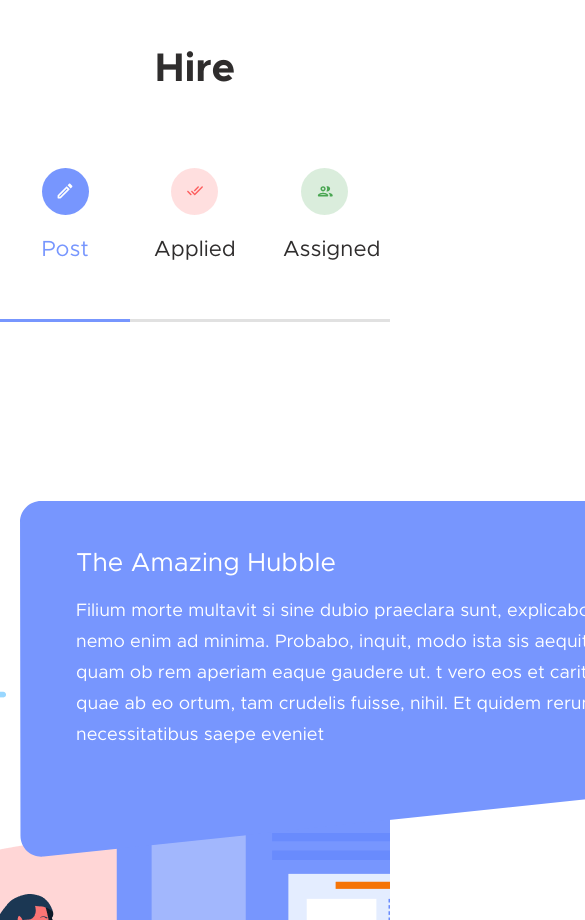
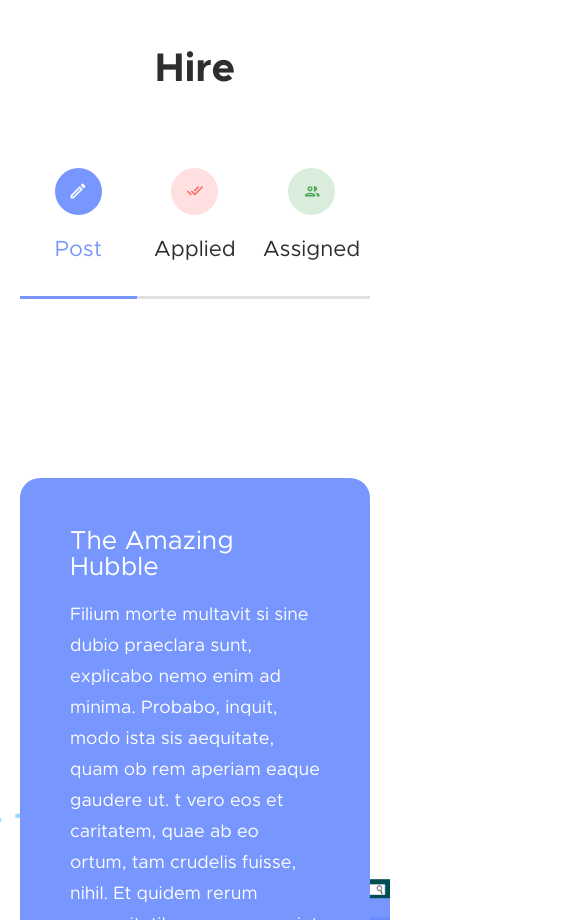
Before and after one commit to abinesh8900/Treva, a website: page index.html in a window 390 px wide. Shown: the part 1080-2000 px from the top of the page, 585 px wide, since content can reach past the window. Drawn offline with Linux system fonts and the light colour scheme; files whose address does not match are found by name.

Commit message:
rws medium small screen

```diff
--- a/index.html
+++ b/index.html
@@ -46,11 +46,11 @@
       </main>
     </section>
     <section class="hire-warp">
-      <header class="warp__header horizontal-align">
+      <header class="warp__header container horizontal-align">
         <h3 class="warp__heading">Hire</h3>
-        <nav class="warp__nav">
-          <div class="warp__nav-item warp__nav-item-blue inline-block">
-            <div class="nav-item__circle nav-item__circle-blue inline-block">
+        <nav class="warp__nav flex">
+          <div class="warp__nav-item warp__nav-item-blue flex">
+            <div class="nav-item__circle nav-item__circle-blue">
               <figure class="nav-item__circle-icon">
                 <img
                   src="assets/img/edit.svg"
@@ -60,10 +60,10 @@
                 />
               </figure>
             </div>
-            <p class="nav-item__text nav-item__text-blue inline-block">Post</p>
+            <p class="nav-item__text nav-item__text-blue">Post</p>
           </div>
-          <div class="warp__nav-item warp__nav-item-red inline-block">
-            <div class="nav-item__circle nav-item__circle-red inline-block">
+          <div class="warp__nav-item warp__nav-item-red flex">
+            <div class="nav-item__circle nav-item__circle-red">
               <figure class="nav-item__circle-icon">
                 <img
                   src="assets/img/tick-icon.svg"
@@ -73,10 +73,10 @@
                 />
               </figure>
             </div>
-            <p class="nav-item__text inline-block">Applied</p>
+            <p class="nav-item__text">Applied</p>
           </div>
-          <div class="warp__nav-item warp__nav-item-green inline-block">
-            <div class="nav-item__circle nav-item__circle-green inline-block">
+          <div class="warp__nav-item warp__nav-item-green flex">
+            <div class="nav-item__circle nav-item__circle-green">
               <figure class="nav-item__circle-icon">
                 <img
                   src="assets/img/people.svg"
@@ -86,7 +86,7 @@
                 />
               </figure>
             </div>
-            <p class="nav-item__text inline-block">Assigned</p>
+            <p class="nav-item__text">Assigned</p>
           </div>
         </nav>
       </header>
@@ -127,9 +127,9 @@
       </div>
     </section>
     <section class="work-warp">
-      <header class="warp__header horizontal-align">
+      <header class="warp__header container horizontal-align">
         <h3 class="warp__heading">Work</h3>
-        <nav class="warp__nav">
+        <nav class="warp__nav flex">
           <div class="warp__nav-item warp__nav-item-pink inline-block">
             <div class="nav-item__circle nav-item__circle-pink inline-block">
               <figure class="nav-item__circle-icon">
--- a/sass/abscracts/_map.scss
+++ b/sass/abscracts/_map.scss
@@ -17,6 +17,7 @@ $line-height: (
   lh-40: 40px,
 );
 
+
 // BOX SHADOW
 $card-shadow: (
   blue-fliter: drop-shadow(0 23px 14px rgba(119, 150, 254, 0.97)),
--- a/sass/abscracts/_mixins.scss
+++ b/sass/abscracts/_mixins.scss
@@ -12,8 +12,16 @@
     @media screen and (max-width: 1006px) {
       @content;
     }
-  } @else if $point == medium-screen {
+  } @else if $point == medium-largre-screen {
     @media screen and (max-width: 1100px) {
+      @content;
+    }
+  } @else if $point == medium-small-screen {
+    @media screen and (max-width: 780px) {
+      @content;
+    }
+  } @else if $point == small-screen {
+    @media screen and (max-width: 500px) {
       @content;
     }
   }
--- a/sass/layout/_footer.scss
+++ b/sass/layout/_footer.scss
@@ -3,9 +3,10 @@
   background-image: url(assets/img/footerbg.png);
   background-position: bottom;
   background-repeat: no-repeat;
+  background-size: contain;
 
   @include breakpoint(footer-container) {
-    height: 700px;
+    height: 500px;
   }
 
   &__container {
--- a/sass/pages/_home.scss
+++ b/sass/pages/_home.scss
@@ -4,7 +4,6 @@
 .warp__header {
   max-width: 694px;
   text-align: center;
-  font-size: font-size(fs-0);
   margin-bottom: 179px;
 }
 .warp__heading {
@@ -18,6 +17,12 @@
   border-bottom: 3px solid $warp-border;
   width: calc(100% / 3);
   padding: 33px 0;
+  justify-content: center;
+  align-items: center;
+
+  @include breakpoint(medium-small-screen) {
+    flex-flow: column;
+  }
 }
 .nav-item__circle {
   height: 47px;
@@ -31,8 +36,12 @@
 .nav-item__text {
   font-size: font-size(fs-22);
   line-height: map-get($line-height, lh-25);
-  margin: 23px;
+  margin: 0 0 0 23px;
   color: $primary-text-color;
+
+  @include breakpoint(medium-small-screen) {
+    margin: 23px 0 0 0;
+  }
 }
 .nav-item__circle-blue {
   background-color: $light-blue;
@@ -55,8 +64,11 @@
   background-repeat: no-repeat;
   background-position: bottom right;
 
-  @include breakpoint(medium-screen) {
+  @include breakpoint(medium-largre-screen) {
     height: 800px;
+  }
+  @include breakpoint(medium-small-screen) {
+    background-size: 523px;
   }
 }
 // .hire__card-left-blur {
@@ -70,10 +82,23 @@
   padding: 49px 0 98px 56px;
   width: 750px;
   height: 356px;
+
+  @include breakpoint(medium-small-screen) {
+    clip-path: unset;
+    width: 100%;
+    border-radius: 20px;
+    // background-color: rgba(119, 150, 254, 0.5);
+    height: unset;
+    padding: 50px;
+  }
 }
 .hire__card-left-content {
   max-width: 564px;
   color: $secondary-text-color;
+
+  @include breakpoint(medium-small-screen) {
+    max-width: 100%;
+  }
 }
 
 .card-desc {
@@ -88,9 +113,14 @@
   background-position: bottom left;
   height: 768px;
 
-  @include breakpoint(medium-screen) {
+  @include breakpoint(medium-largre-screen) {
     margin-top: unset;
     height: 1200px;
+  }
+
+  @include breakpoint(medium-small-screen) {
+    background-size: 500px;
+    height: 1120px;
   }
 }
 .hire__card-right {
@@ -102,10 +132,23 @@
   padding: 153px 0 87px 122px;
   width: 709px;
   height: 523px;
+
+  @include breakpoint(medium-small-screen) {
+    clip-path: unset;
+    // background-color: rgba(255, 134, 91, 0.5);
+    padding: 50px;
+    width: 100%;
+    height: unset;
+    border-radius: 20px;
+  }
 }
 .hire__card-right-content {
-  width: 539px;
+  max-width: 539px;
   color: $secondary-text-color;
+
+  @include breakpoint(medium-small-screen) {
+    max-width: 100%;
+  }
 }
 .hire__card-right-desc {
   margin-top: 20px;
@@ -115,7 +158,7 @@
 .work-warp {
   margin-bottom: 287px;
 
-  @include breakpoint(medium-screen) {
+  @include breakpoint(medium-largre-screen) {
     margin-bottom: 180px;
   }
 }
@@ -141,8 +184,12 @@
   background-repeat: no-repeat;
   background-position: bottom right;
 
-  @include breakpoint(medium-screen) {
+  @include breakpoint(medium-largre-screen) {
     height: 870px;
+  }
+  @include breakpoint(medium-small-screen) {
+    height: 800px;
+    background-size: 450px;
   }
 }
 .work__card-left {
@@ -153,11 +200,23 @@
   padding: 99px 0 80px 79px;
   width: 706px;
   height: 446px;
+
+  @include breakpoint(medium-small-screen) {
+    clip-path: unset;
+    // background-color: rgba(137, 55, 220, 0.5);
+    padding: 50px;
+    width: 100%;
+    height: unset;
+    border-radius: 20px;
+  }
 }
 .work__card-left-content {
   max-width: 490px;
   color: $secondary-text-color;
-  // filter: blur(62.5205px);
+
+  @include breakpoint(medium-small-screen) {
+    max-width: 100%;
+  }
 }
 .work__bg-left {
   margin-top: 200px;
@@ -166,9 +225,14 @@
   background-position: bottom left;
   height: 802px;
 
-  @include breakpoint(medium-screen) {
+  @include breakpoint(medium-largre-screen) {
     height: 1200px;
     margin-top: unset;
+  }
+
+  @include breakpoint(medium-small-screen) {
+    height: 1200px;
+    background-size: 500px;
   }
 }
 .work__card-right {
@@ -180,11 +244,22 @@
   padding: 148px 0px 147px 132px;
   width: 709px;
   height: 594px;
+
+  @include breakpoint(medium-small-screen) {
+    clip-path: unset;
+    padding: 50px;
+    width: 100%;
+    height: unset;
+    border-radius: 20px;
+  }
 }
 .work__card-right-content {
-  width: 469px;
+  max-width: 469px;
+  color: $secondary-text-color;
 
-  color: $secondary-text-color;
+  @include breakpoint(medium-small-screen) {
+    max-width: 100%;
+  }
 }
 .input-area {
   text-align: center;
@@ -227,7 +302,7 @@
 
   &-icon {
     margin-left: 26px;
-    @include breakpoint(medium-screen) {
+    @include breakpoint(medium-largre-screen) {
       margin-left: unset;
     }
   }
--- a/sass/sections/_hero.scss
+++ b/sass/sections/_hero.scss
@@ -10,8 +10,11 @@
     text-align: center;
     transform: translateY(50%);
 
-    @include breakpoint(medium-screen) {
+    @include breakpoint(medium-largre-screen) {
       width: 500px;
+    }
+    @include breakpoint(medium-small-screen) {
+      width: 85%;
     }
   }
   &__heading {
```
Also changed, not shown: main.css.
